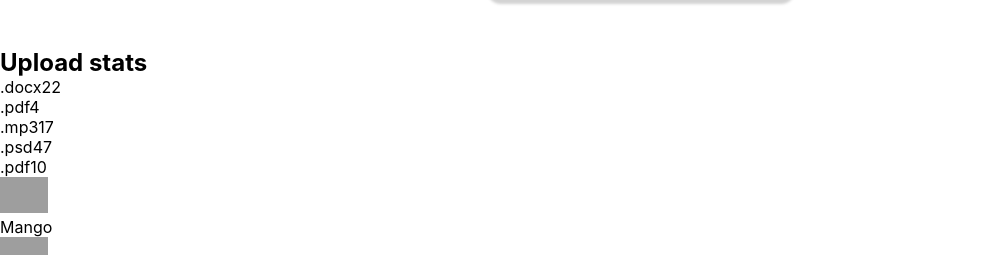
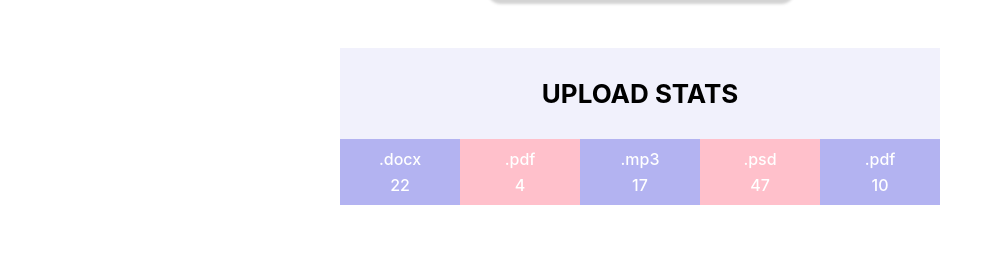
Before and after one commit to khrystyna-shekel/goit-react-hw-01-components, a React (Create React App) app: page / in a window 1280 px wide. Shown: the part 433-688 px from the top of the page, without its empty margins (0-1003 px from the left). Built offline with nearby package versions, Linux system fonts and the light colour scheme; grey boxes are pictures that could not be loaded.

Commit message:
stats-done

```diff
--- a/src/components/App.jsx
+++ b/src/components/App.jsx
@@ -15,8 +15,6 @@ export const App = () => {
     <div
       style={{
         height: '100vh',
-        justifyContent: 'center',
-        alignItems: 'center',
       }}
     >
       <Profile
--- a/src/components/Profile/Profile.css
+++ b/src/components/Profile/Profile.css
@@ -1,3 +1,7 @@
 .profile {
-  color: rgb(34, 34, 36);
+  display: flex;
+  flex-direction: column;
+  align-items: center;
+  justify-content: center;
+  background-color: rgb(179, 179, 241);
 }
--- a/src/components/Profile/Profile.styled.js
+++ b/src/components/Profile/Profile.styled.js
@@ -10,6 +10,12 @@ export const StyledCard = styled.div`
   max-height: 450px;
   border-radius: 10px;
   box-shadow: 1px 2px 3px 4px lightgray;
+  transition: all 300ms ease;
+
+  &:hover {
+    cursor: pointer;
+    scale: 1.1;
+  }
 `;
 
 export const StyledDesc = styled.div`
--- a/src/components/Statistics/Statistics.jsx
+++ b/src/components/Statistics/Statistics.jsx
@@ -1,18 +1,25 @@
+import {
+  StatsWrapper,
+  StatsTitle,
+  StatsList,
+  StatsItem,
+} from '../Statistics/Statistics.styled';
+
 export const Statistics = ({ title, stats }) => {
   return (
-    <section className="statistics">
-      {title && <h2 className="title">{title}</h2>}
+    <StatsWrapper>
+      {title && <StatsTitle>{title}</StatsTitle>}
 
-      <ul className="stat-list">
+      <StatsList>
         {stats.map(({ id, label, percentage }) => {
           return (
-            <li className="item" key={id}>
-              <span className="label">{label}</span>
-              <span className="percentage">{percentage}</span>
-            </li>
+            <StatsItem key={id}>
+              <span>{label}</span>
+              <span>{percentage}</span>
+            </StatsItem>
           );
         })}
-      </ul>
-    </section>
+      </StatsList>
+    </StatsWrapper>
   );
 };
--- /dev/null
+++ b/src/components/Statistics/Statistics.styled.js
@@ -0,0 +1,44 @@
+import styled from 'styled-components';
+
+export const StatsWrapper = styled.section`
+  display: flex;
+  flex-direction: column;
+  margin: 0 auto;
+  margin-bottom: 50px;
+  width: 600px;
+`;
+
+export const StatsTitle = styled.h2`
+  text-transform: uppercase;
+  text-align: center;
+  padding: 30px 100px;
+  font-size: 26px;
+  background-color: rgb(241, 241, 252);
+`;
+
+export const StatsList = styled.ul`
+  display: flex;
+
+  & > li:nth-child(even) {
+    background-color: pink;
+  }
+`;
+
+export const StatsItem = styled.li`
+  display: flex;
+  flex-direction: column;
+  align-items: center;
+  justify-content: center;
+  padding: 10px 22px;
+  row-gap: 6px;
+  width: 25%;
+  background-color: rgb(179, 179, 241);
+  color: white;
+  font-weight: 500;
+  transition: all 300ms ease;
+
+  &:hover {
+    cursor: pointer;
+    scale: 1.2;
+  }
+`;
```
